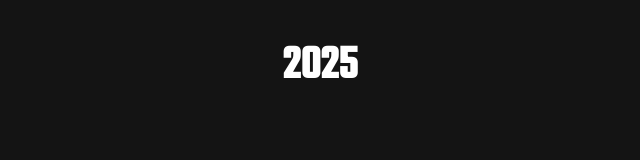
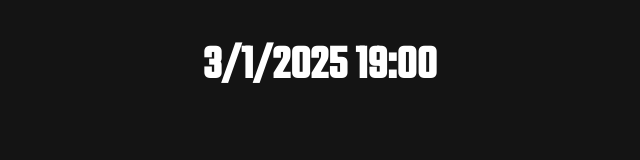
Before and after one commit to dimostheenis/cuh, a plain HTML site: page index.html in a window 1280 px wide. Shown: the whole page, without its empty margins (320-960 px from the left). Drawn offline with Linux system fonts and the light colour scheme.

Commit message:
3/1/2025 19:00

```diff
--- a/index.html
+++ b/index.html
@@ -8,6 +8,6 @@
             </style>
     </head>
     <body style="background-color:#141414;">
-        <div><h1 style="text-align:center; font-family:Teko; color:white; font-size:300%;"> 2025 </h1></div>
+        <div><h1 style="text-align:center; font-family:Teko; color:white; font-size:300%;"> 3/1/2025 19:00 </h1></div>
     </body>
 </html>
```
